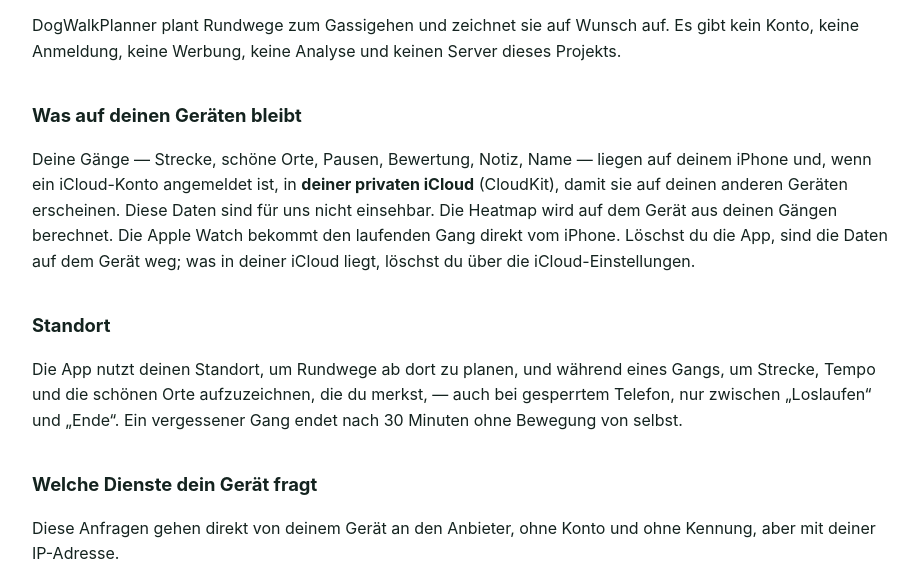
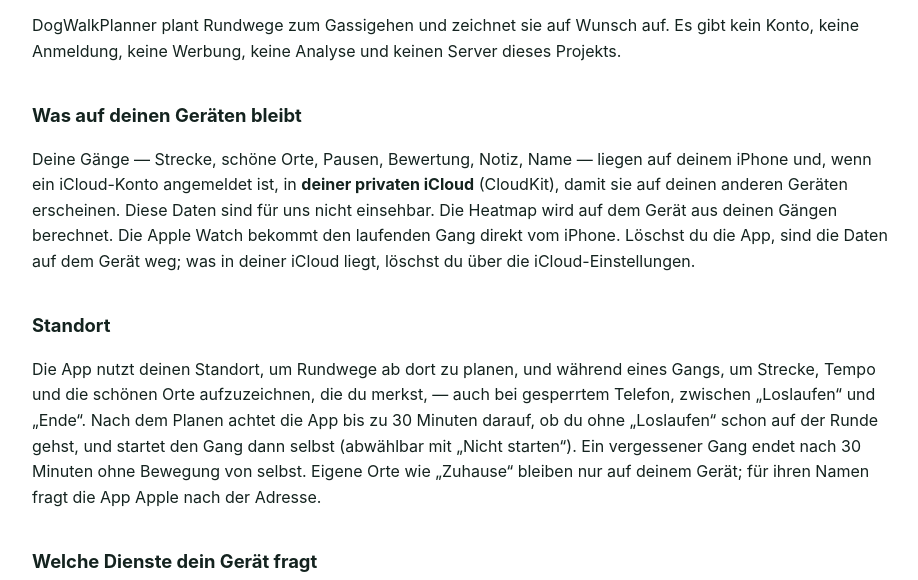
Before and after one commit to SkyVaneApp/skyvaneapp.github.io, a plain HTML site: page docs/dogwalkplanner-privacy/index.html in a window 1280 px wide. Shown: the part 189-769 px from the top of the page, without its empty margins (178-1096 px from the left). Drawn offline with Linux system fonts and the light colour scheme.

Commit message:
Seiten aus DogWalk 2026-11-25

```diff
--- a/docs/dogwalkplanner-privacy/index.html
+++ b/docs/dogwalkplanner-privacy/index.html
@@ -32,8 +32,11 @@ was in deiner iCloud liegt, löschst du über die iCloud-Einstellungen.</p>
 
 <h2>Standort</h2>
 <p>Die App nutzt deinen Standort, um Rundwege ab dort zu planen, und während eines Gangs, um Strecke, Tempo und die
-schönen Orte aufzuzeichnen, die du merkst, — auch bei gesperrtem Telefon, nur zwischen „Loslaufen“ und „Ende“.
-Ein vergessener Gang endet nach 30 Minuten ohne Bewegung von selbst.</p>
+schönen Orte aufzuzeichnen, die du merkst, — auch bei gesperrtem Telefon, zwischen „Loslaufen“ und „Ende“.
+Nach dem Planen achtet die App bis zu 30 Minuten darauf, ob du ohne „Loslaufen“ schon auf der Runde gehst, und
+startet den Gang dann selbst (abwählbar mit „Nicht starten“). Ein vergessener Gang endet nach 30 Minuten ohne
+Bewegung von selbst. Eigene Orte wie „Zuhause“ bleiben nur auf deinem Gerät; für ihren Namen fragt die App Apple
+nach der Adresse.</p>
 
 <h2>Welche Dienste dein Gerät fragt</h2>
 <p>Diese Anfragen gehen direkt von deinem Gerät an den Anbieter, ohne Konto und ohne Kennung, aber mit deiner IP-Adresse.</p>
```
